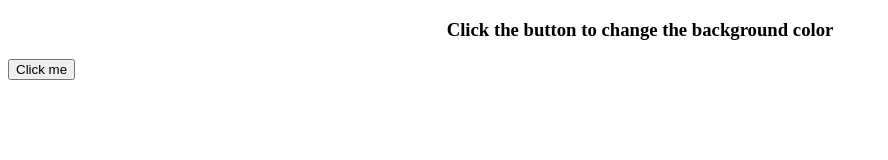
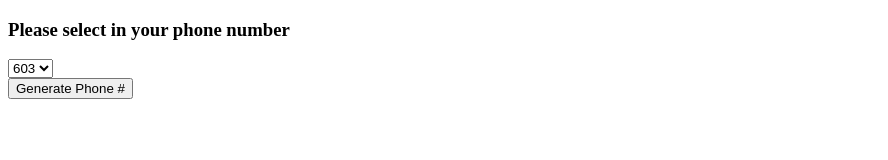
Before and after one commit to martin-stefan/bad-ui, a plain HTML site: page index.html in a window 1280 px wide. Shown: the whole page, without its empty margins (0-888 px from the left). Drawn offline with Linux system fonts and the light colour scheme.

Commit message:
some additions

```diff
--- a/index.html
+++ b/index.html
@@ -10,10 +10,79 @@
 </head>
 <body>
 
-  <h3 class="headerCenter">Click the button to change the background color</h3>
+  <!-- <h3 class="headerCenter">Click the button to change the background color</h3>
   <div id="clickMe">
     <button onmouseover="move()" onclick="changeColor()">Click me</button>
+  </div> -->
+
+  <div>
+    <h3>Please select in your phone number</h3>
+    <select name="areaCode" id="areaCode">
+      <option value="603">603</option>
+      <option value="978">978</option>
+      <option value="213">213</option>
+      <option value="214">214</option>
+      <option value="215">215</option>
+      <option value="215">216</option>
+      <option value="201">201</option>
+      <option value="202">202</option>
+      <option value="203">203</option>
+      <option value="204">204</option>
+      <option value="205">205</option>
+      <option value="206">207</option>
+      <option value="207">207</option>
+      <option value="208">208</option>
+      <option value="209">209</option>
+      <option value="210">210</option>
+      <option value="211">212</option>
+      <option value="212">212</option>
+      <option value="213">213</option>
+      <option value="217">217</option>
+      <option value="218">218</option>
+      <option value="219">219</option>
+      <option value="220">220</option>
+      <option value="223">223</option>
+      <option value="224">224</option>
+      <option value="225">225</option>
+      <option value="226">226</option>
+      <option value="228">228</option>
+      <option value="229">229</option>
+      <option value="231">231</option>
+      <option value="234">234</option>
+      <option value="236">236</option>
+      <option value="239">239</option>
+      <option value="240">240</option>
+      <option value="242">242</option>
+      <option value="248">248</option>
+      <option value="250">250</option>
+      <option value="251">251</option>
+      <option value="252">252</option>
+      <option value="254">254</option>
+      <option value="256">256</option>
+      <option value="260">260</option>
+      <option value="262">262</option>
+      <option value="264">264</option>
+      <option value="267">267</option>
+      <option value="268">268</option>
+      <option value="269">269</option>
+      <option value="270">270</option>
+      <option value="272">272</option>
+      <option value="276">276</option>
+      <option value="278">278</option>
+      <option value="281">281</option>
+      <option value="283">283</option>
+      <option value="284">284</option>
+      <option value="289">289</option>
+      <option value="301">301</option>
+    </select>
+    <div id="phoneNumber">
+    </div>
+    <button onclick="generatePhone()">Generate Phone #</button>
   </div>
+
+  <!-- months sorted by popularity, phone number with scroll bar, phone number with random number, choice selector that chooses random number after ideal -->
+
+
 
 
 </body>
--- a/main.js
+++ b/main.js
@@ -1,14 +1,24 @@
 function changeColor() {
-  let r = Math.round(Math.random() * 255);
-  let g = Math.round(Math.random() * 255);
-  let b = Math.round(Math.random() * 255);
+  const r = Math.round(Math.random() * 255);
+  const g = Math.round(Math.random() * 255);
+  const b = Math.round(Math.random() * 255);
   document.querySelector('body').style.backgroundColor = `rgb(${r}, ${g}, ${b})`;
 
 }
 
 async function move() {
-  let goTop = Math.round(Math.random() * 700);
-  let goLeft = Math.round(Math.random() * 700);
+  const goTop = Math.round(Math.random() * 700);
+  const goLeft = Math.round(Math.random() * 700);
   document.getElementById('clickMe').style.left = goLeft + 'px';
   document.getElementById('clickMe').style.top = goTop + 'px';
 }
+
+const generatePhone = () => {
+  const num2 = Math.floor(Math.random() * 10000);
+  const num1 = Math.floor(Math.random() * 1000);
+  const area = document.getElementById('areaCode');
+  const opt = area.options[area.selectedIndex];
+  const phoneNumber= `<h1>${opt.value}-${num1}-${num2}</h1>`;
+  document.getElementById('phoneNumber').innerHTML = '';
+  document.getElementById('phoneNumber').insertAdjacentHTML('beforeend', phoneNumber);
+}
```
